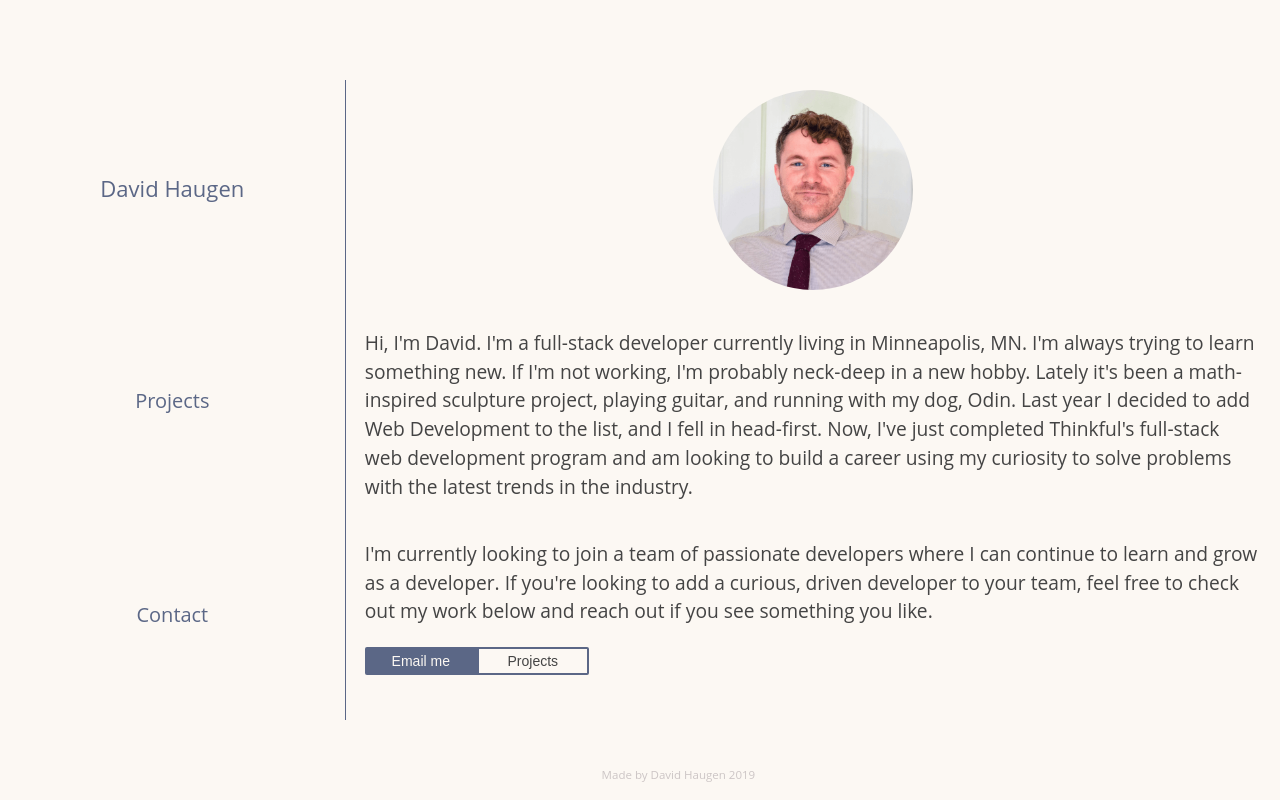
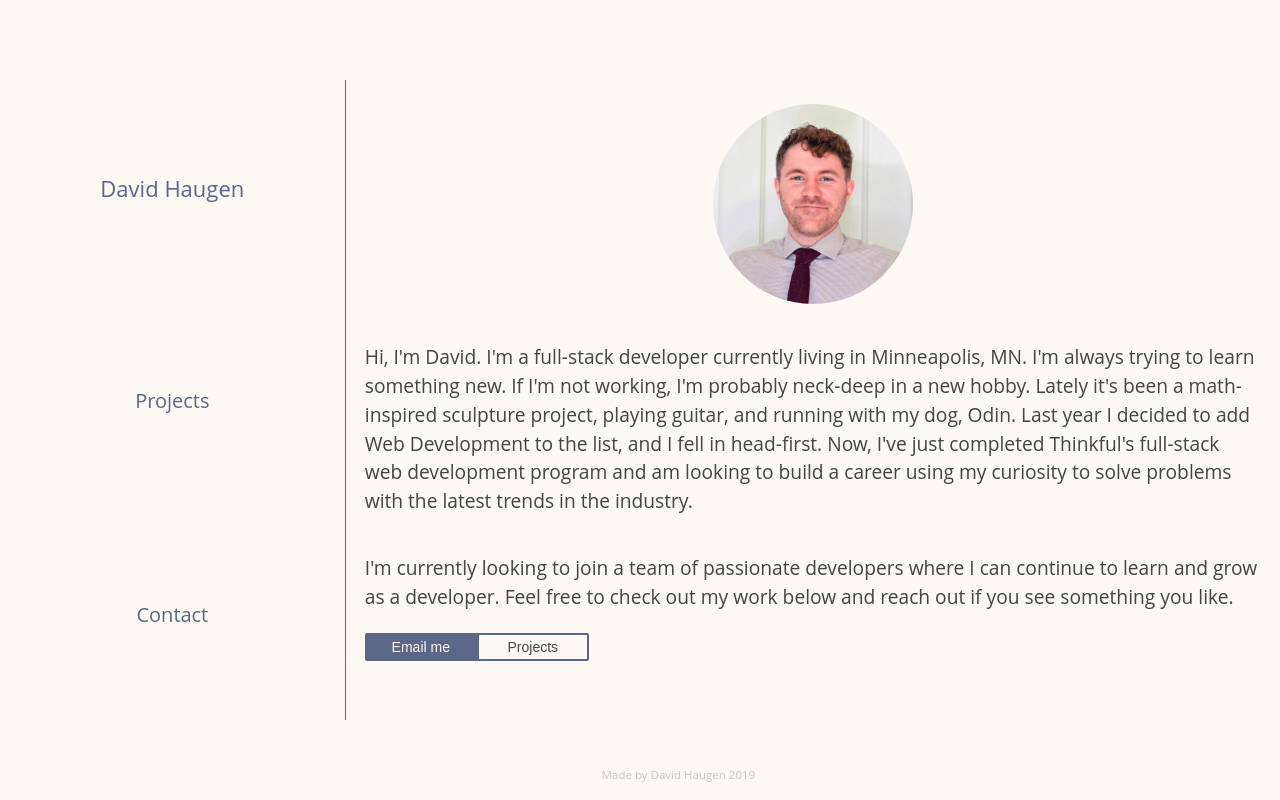
Before and after one commit to DavidHaugen/portfolio, a React (Create React App) app: page / in a window 1280 px wide. Built offline with nearby package versions, Linux system fonts and the light colour scheme.

Commit message:
update contact route and nav link

```diff
--- a/src/Home.js
+++ b/src/Home.js
@@ -13,7 +13,7 @@ export default class Home extends Component{
         Hi, I'm David. I'm a full-stack developer currently living in Minneapolis, MN. I'm always trying to learn something new. If I'm not working, I'm probably neck-deep in a new hobby. Lately it's been a math-inspired sculpture project, playing guitar, and running with my dog, Odin. Last year I decided to add Web Development to the list, and I fell in head-first. Now, I've just completed Thinkful's full-stack web development program and am looking to build a career using my curiosity to solve problems with the latest trends in the industry.
         </p>
         <p>
-            I'm currently looking to join a team of passionate developers where I can continue to learn and grow as a developer. If you're looking to add a curious, driven developer to your team, feel free to check out my work below and reach out if you see something you like.
+            I'm currently looking to join a team of passionate developers where I can continue to learn and grow as a developer. Feel free to check out my work below and reach out if you see something you like.
         </p>
         <div>
           <a href="mailto:haugen.dj@gmail.com" target='_blank' rel='noopener noreferrer'><button className="button-solid left-button">Email me</button></a>
```
